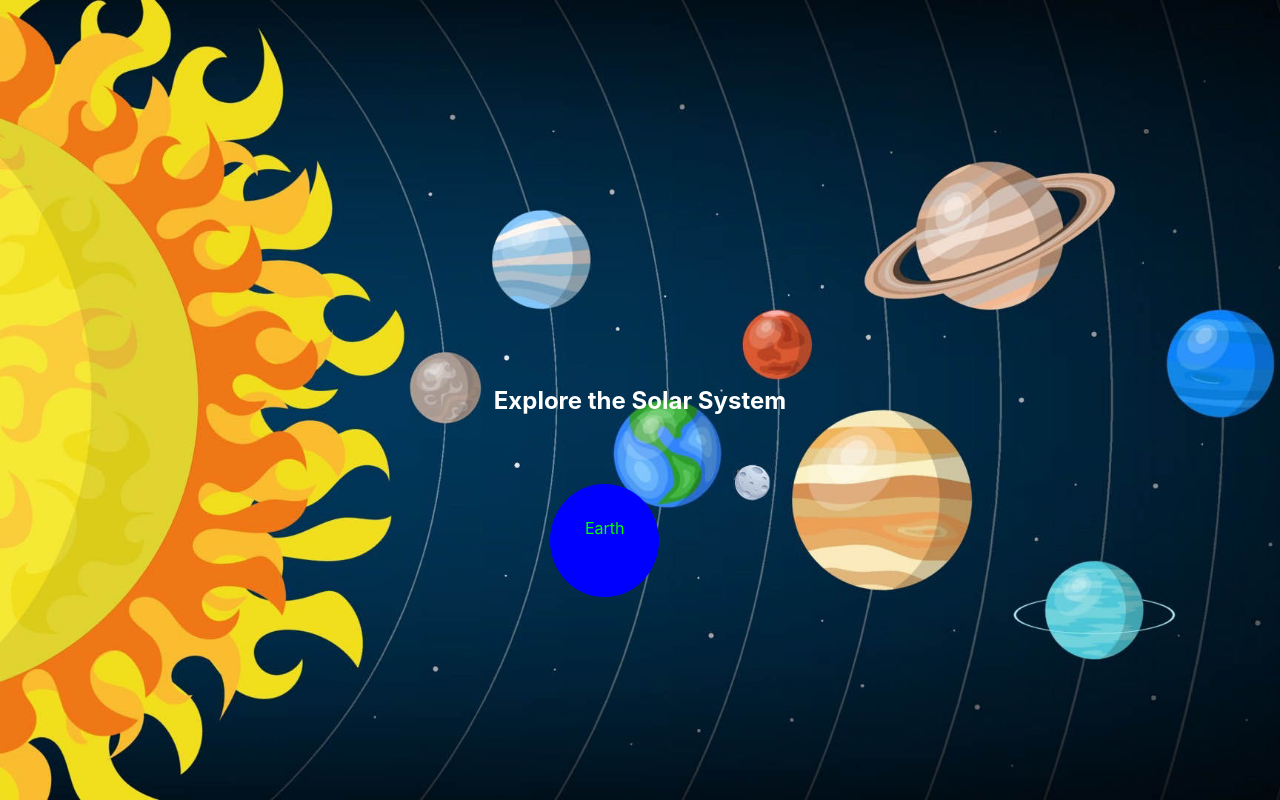
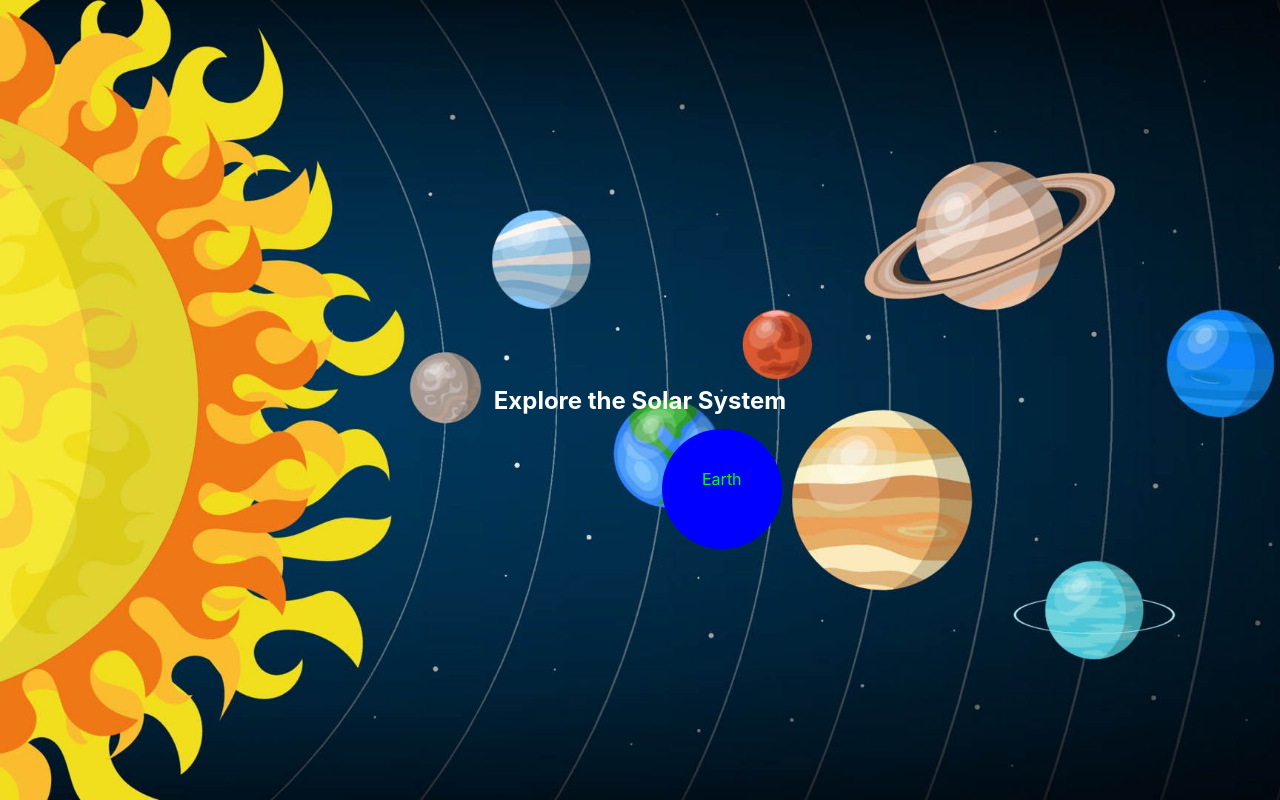
Before and after one commit to Ronnyboy125/Galactic-Explorers, a React (Create React App) app in the folder cbw/: page /solarsystem in a window 1280 px wide. Built offline with nearby package versions, Linux system fonts and the light colour scheme.

Commit message:
earth test 3

```diff
--- a/cbw/src/App.css
+++ b/cbw/src/App.css
@@ -50,19 +50,18 @@
   background-color: #00f;
   border: none;
   color: white;
-  padding: 2.7%;
-  height: 5.5%;
+  padding: 40px;
+  height: 40px;
   text-align: center;
   text-decoration: none;
   display: inline-block;
   font-size: 16px;
-  margin: 4% 2%;
+  margin: 4px 2px;
   cursor: pointer;
   border-radius: 50%;
-  left: 41%;
   position: absolute;
-  bottom: 19%;
-
+  top: 425px;
+  left: 660px;
 }
 
 .unlocked a {
```
